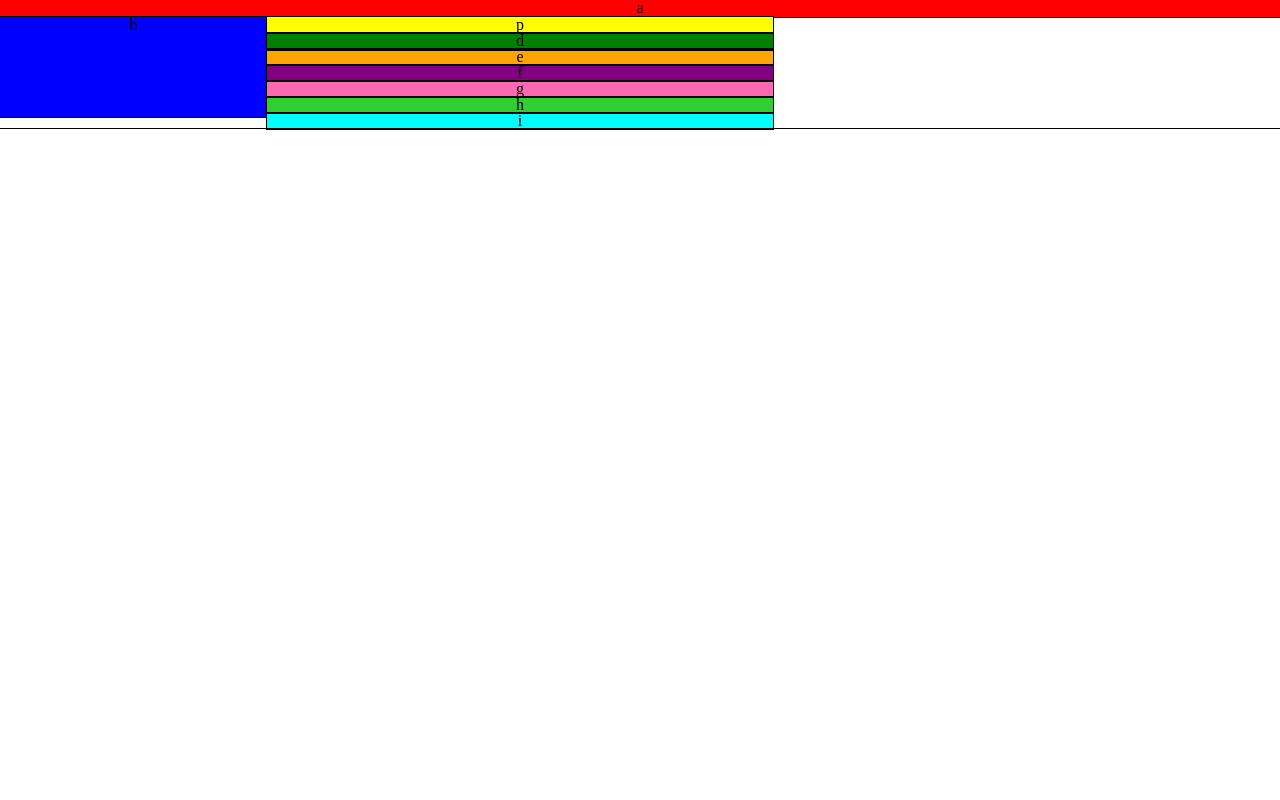
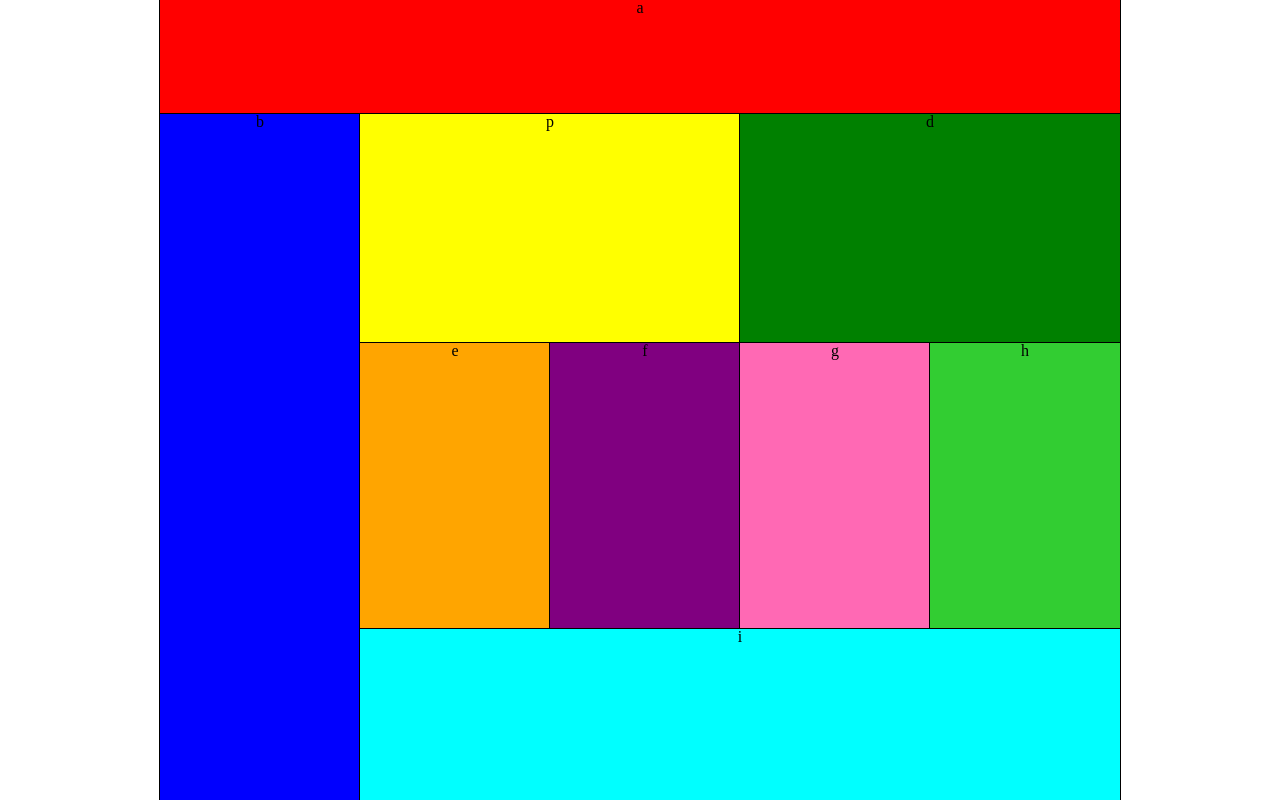
Before and after one commit to Clownvin/lab-01, a plain HTML site: page index.html in a window 1280 px wide. Drawn offline with Linux system fonts and the light colour scheme.

Commit message:
Make desktop grid work

```diff
--- a/index.html
+++ b/index.html
@@ -1,21 +1,22 @@
 <!DOCTYPE html>
 <html lang="en">
+
 <head>
     <meta charset="UTF-8">
     <meta name="viewport" content="width=device-width, initial-scale=1.0">
     <meta http-equiv="X-UA-Compatible" content="ie=edge">
     <title>Document</title>
 
-    <link rel = "stylesheet" type = "text/css" href = "styles/reset.css" />
-    <link rel = "stylesheet" type = "text/css" href = "styles/base.css" />
-    <link rel = "stylesheet" type = "text/css" href = "styles/layout.css" />
-    <link rel = "stylesheet" type = "text/css" href = "styles/modules.css" />
+    <link rel="stylesheet" type="text/css" href="styles/reset.css" />
+    <link rel="stylesheet" type="text/css" href="styles/base.css" />
+    <link rel="stylesheet" type="text/css" href="styles/layout.css" />
+    <link rel="stylesheet" type="text/css" href="styles/modules.css" />
 
 </head>
+
 <body>
     <header id="a">a</header>
     <nav id="b">b</nav>
-    <section id="content">
     <article id="p" class="main">p</article>
     <article id="d" class="main">d</article>
 
@@ -24,8 +25,8 @@
     <article id="g" class="sub">g</article>
     <article id="h" class="sub">h</article>
     <footer id="i">i</footer>
-    </section>
 </body>
+
 </html>
 
 <!-- Andy is a buttlump -->
--- a/styles/layout.css
+++ b/styles/layout.css
@@ -1,16 +1,26 @@
 body {
     display: grid;
-    grid-template: 13.020833333% 26.041666666% 32.552083333% 19.53125% / 20.833333333% repeat(2, 39.583333333%);
+    grid-template: 14.285714285% 28.571428571% 35.714285714% 21.428571428% / 20.833333333% repeat(4, 19.791666666%);
+    max-width: 960px;
+    max-height: 768px;
+    min-height: 100vh;
     text-align: center;
     margin: 0 auto;
 }
 
 #a {
-    grid-area: 1 / span 3;
+    grid-area: 1 / span 5;
+}
+
+#p, #d {
+    grid-column: span 2;
 }
 
 #b {
     grid-area: span 3 / 1;
+}
+#i {
+    grid-column: span 4;
 }
 
 /* tablet */
```
Lines whose indentation alone changed are shown as unchanged.
